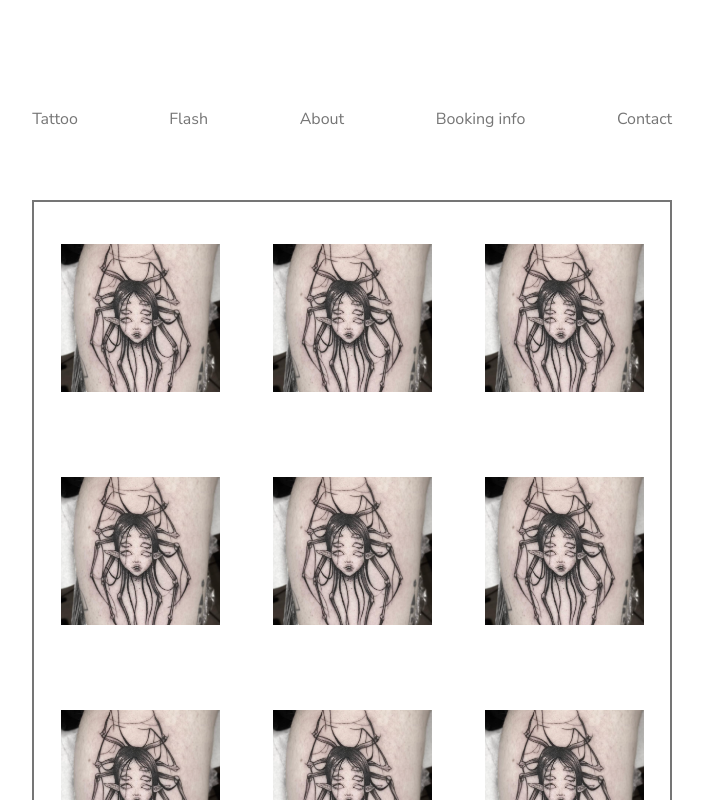
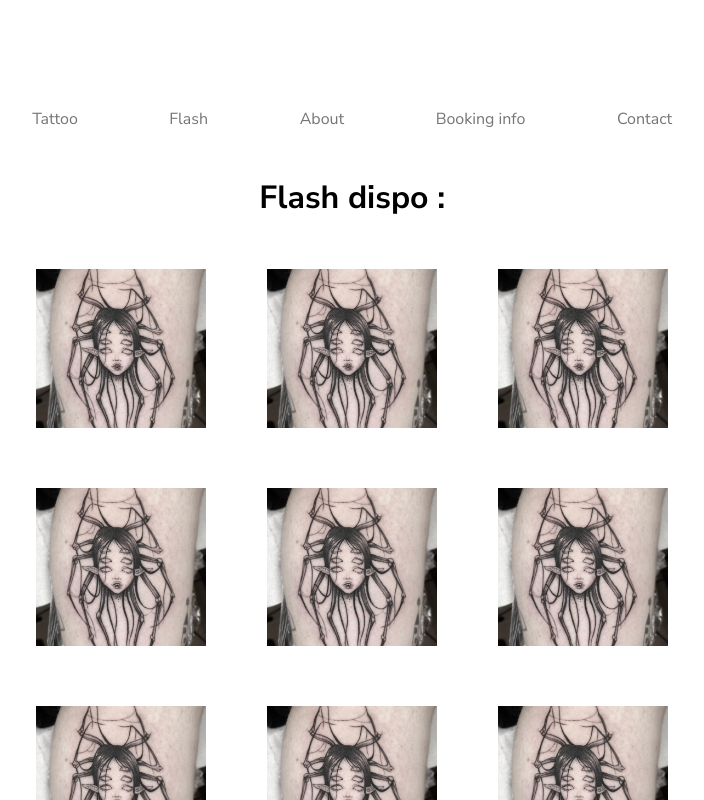
Before and after one commit to WojdylaR/rage_book, a React (Create React App) app in the folder rage_book/: page /flash in a window 1280 px wide. Shown: the top 800 px of the page, without its empty margins (283-987 px from the left). Built offline with nearby package versions, Linux system fonts and the light colour scheme.

Commit message:
maj de page Flash +  Contact

```diff
--- a/rage_book/src/Components/Tattoo/ImgLine.tsx
+++ b/rage_book/src/Components/Tattoo/ImgLine.tsx
@@ -1,4 +1,4 @@
-import { ImgFlashStyle } from "../../Styles/FlashStyle";
+
 import ImgTattooStyle from "../../Styles/ImgTattooStyle";
 
 
@@ -11,13 +11,3 @@ export function ImgTattoo({n}:any, {gap}:any){
         </ImgTattooStyle>
     )
 }
-
-export function ImgFlash(){
-    return(
-        <ImgFlashStyle>
-            {[... new Array(5)].map((_, i) => (
-                <img src={require('./../../Assets/tattoo2.png')} className="img"/>
-            ))}
-        </ImgFlashStyle>
-    )
-}
--- a/rage_book/src/Pages/Contact/index.tsx
+++ b/rage_book/src/Pages/Contact/index.tsx
@@ -1,8 +1,26 @@
+import { Children } from "react"
+import InputComponentStyle from "../../Styles/InputComponentStyle"
+import ContactStyle from "../../Styles/ContactStyle"
+
+const InputComponent = ({tittle}:any) => {
+    return(
+    <InputComponentStyle >
+        <input type="text" name="text" className="input" placeholder={tittle} />
+    </InputComponentStyle>
+    )
+}
+
 function Contact(){
     return(
-        <div>
+        <ContactStyle>
+            <InputComponent tittle={"Nom"}/>
+            <InputComponent tittle={"Prenom"}/>
+            <InputComponent tittle={"Mail"}/>
+            <InputComponent tittle={"Téléphone"}/>
+            <textarea className="champTxt" name='user_message'/>
+            <button className="button">Envoyer</button>
 
-        </div>
+        </ContactStyle>
     )
 }
 
--- a/rage_book/src/Pages/Flash/index.tsx
+++ b/rage_book/src/Pages/Flash/index.tsx
@@ -1,13 +1,16 @@
-import {ImgFlash} from "../../Components/Tattoo/ImgLine"
 import { FlashStyle } from "../../Styles/FlashStyle"
-import ImgLineStyle from "../../Styles/ImgTattooStyle"
+
+
 
 function Flash(){
     return(
         <FlashStyle>
-            <ImgFlash />
-            <ImgFlash />
-            <ImgFlash />
+            <h1 className="tittle">Flash dispo :</h1>
+            <div className="grid">
+                {[... new Array(10)].map((_, i) => (
+                <img src={require('./../../Assets/tattoo2.png')} className="img"/>
+            ))}
+            </div>
         </FlashStyle>
     )
 }
--- /dev/null
+++ b/rage_book/src/Styles/ContactStyle.tsx
@@ -0,0 +1,81 @@
+import styled from "styled-components";
+
+const ContactStyle = styled.div`
+    display: flex;
+    flex-direction: row;
+    justify-content: space-between;
+    flex-wrap: wrap;
+
+    .champTxt{
+        position: relative;
+        width: 100%;
+        top: 50px;
+        height: 200px;
+        outline: none;
+        margin-bottom: 100px;
+    }
+
+    .champTxt:hover{
+        transform: scale(1.01);
+    }
+
+    .champTxt:focus{
+        transform: scale(1.01);
+    }
+
+    .button {
+        --color: #757570;
+        padding: 0.8em 1.7em;
+        background-color: transparent;
+        border-radius: .3em;
+        position: relative;
+        overflow: hidden;
+        cursor: pointer;
+        transition: .5s;
+        font-weight: 400;
+        font-size: 17px;
+        border: 1px solid;
+        font-family: inherit;
+        text-transform: uppercase;
+        color: var(--color);
+        z-index: 1;
+        width: 100%;
+       }
+
+       .button::before, .button::after {
+        content: '';
+        display: block;
+        width: 50px;
+        transform: translate(-50%, -50%);
+        position: absolute;
+        border-radius: 50%;
+        z-index: -1;
+        background-color: var(--color);
+        transition: 1s ease;
+       }
+
+       .button::before {
+        top: -1em;
+        left: -1em;
+       }
+
+       .button::after {
+        left: calc(100% + 1em);
+        top: calc(100% + 1em);
+       }
+
+       .button:hover::before, .button:hover::after {
+        height: 410px;
+        width: 120%;
+       }
+
+       .button:hover {
+        color: rgb(10, 25, 30);
+       }
+
+       .button:active {
+        filter: brightness(.8);
+       }
+`
+
+export default ContactStyle
--- a/rage_book/src/Styles/FlashStyle.tsx
+++ b/rage_book/src/Styles/FlashStyle.tsx
@@ -1,22 +1,37 @@
 import styled from "styled-components";
 
 export const FlashStyle = styled.div`
-    display: flex;
-    border: 2px solid #757575;
+    position: relative;
+    width: 100%;
+    display: grid;
+    top: -25px;
+
+    h1{
+        justify-self: center;
+        margin-bottom: 50px;
+    }
+
+    .grid{
+        display: grid;
+        position: relative;
+        width: 99%;
+        grid-template-columns: repeat(auto-fill, minmax(170px, 10vw));
+        grid-gap: 15px;
+        height: auto;
+        justify-content: space-around;
+        grid-gap: 60px;
+        justify-self: center;
+    }
+
+    .grid_item{
+        width: 10vw;
+        min-width: 170px;
+    }
+
+
+    .img{
+        width: 10vw;
+    min-width: 170px;
+
+    }
 `
-
-export const ImgFlashStyle = styled.div`
-    justify-content: end;
-    display: flex;
-    flex-direction: column;
-    justify-content: space-between;
-    align-items: center;
-    width: 75%;
-    min-width: 100px;
-    .img{
-        width: 75%;
-        top: 12%;
-        min-width: 100px;
-        margin-bottom: 20%;
-        margin-top: 20%;
-`
--- a/rage_book/src/Styles/GlobalStyle.tsx
+++ b/rage_book/src/Styles/GlobalStyle.tsx
@@ -12,6 +12,7 @@ body{
     position: relative;
     left: ${(props) => props.windowWidth < 650 ? "4%" : "24%"};
     top: 100px;
+    font-family: Nunito Sans;
 }
 `
 
--- a/rage_book/src/Styles/HeaderMobileStyle.tsx
+++ b/rage_book/src/Styles/HeaderMobileStyle.tsx
@@ -4,7 +4,7 @@ export const HeaderMobileStyle = styled.div`
     position: relative;
     left: 0%;
     z-index: 2;
-    margin-bottom: 70px;
+    margin-bottom: 50px;
     width: 100%;
     .link{
         text-decoration: none;
--- a/rage_book/src/Styles/HeaderStyle.tsx
+++ b/rage_book/src/Styles/HeaderStyle.tsx
@@ -2,11 +2,12 @@ import styled from "styled-components"
 import Header from "../Components/Header"
 
 const HeaderStyle = styled.div`
-    color: red;
     display: flex;
     font-family: Nunito Sans;
     justify-content: space-between;
-    margin-bottom: 70px;
+    margin-bottom: 50px;
+    border-bottom: 1px grey;
+
 
     .link{
         text-decoration:none;
--- /dev/null
+++ b/rage_book/src/Styles/InputComponentStyle.tsx
@@ -0,0 +1,39 @@
+import styled from "styled-components";
+
+const InputComponentStyle = styled.div`
+    position: relative;
+    top 50px;
+    width: 35%;
+    min-width: 200px;
+
+.input {
+    width: 100%;
+    position: relative ;
+    font-family: -apple-system,BlinkMacSystemFont,"Segoe UI","Roboto","Oxygen","Ubuntu","Cantarell","Fira Sans","Droid Sans","Helvetica Neue",sans-serif;
+    font-weight: 500;
+    font-size: 1;
+    color: #757575;
+    background-color: white;
+    border-left: none;
+    border-top: none;
+    border-right: none;
+    padding: 0.4vw;
+    transition: .4s;
+    outline: none;
+    margin-bottom: 75px;
+  }
+
+  .input:hover {
+    border-color: black;
+    transform: scale(1.1);
+    color: black;
+  }
+
+  .input:focus {
+    border-color: black;
+    transform: scale(1.1);
+    color: black;
+    border-image-slice: 1;
+  }`
+
+export default InputComponentStyle
```
